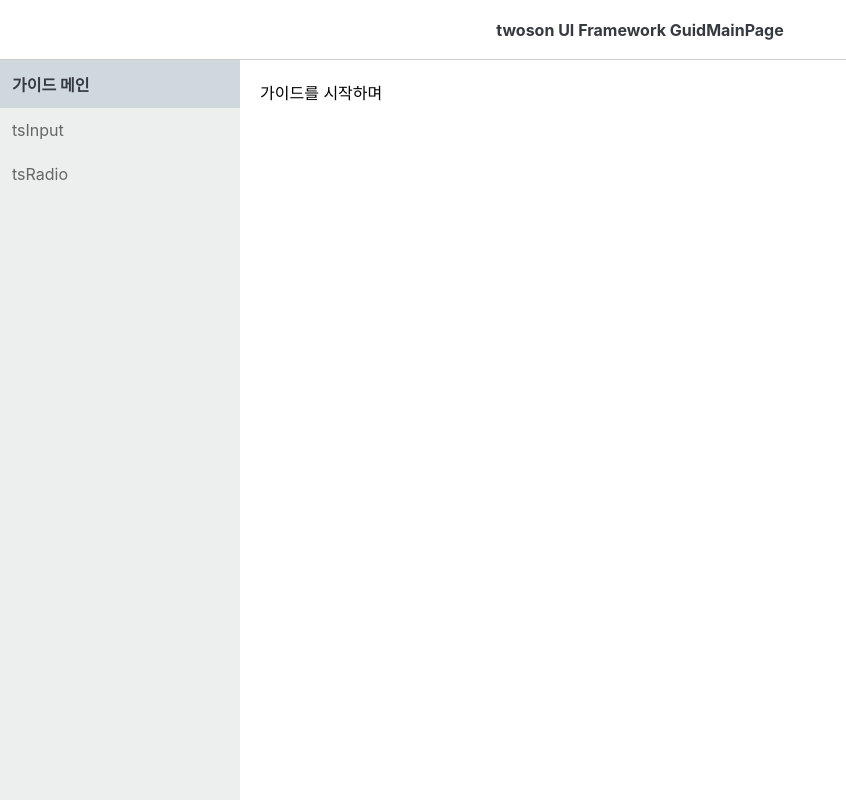
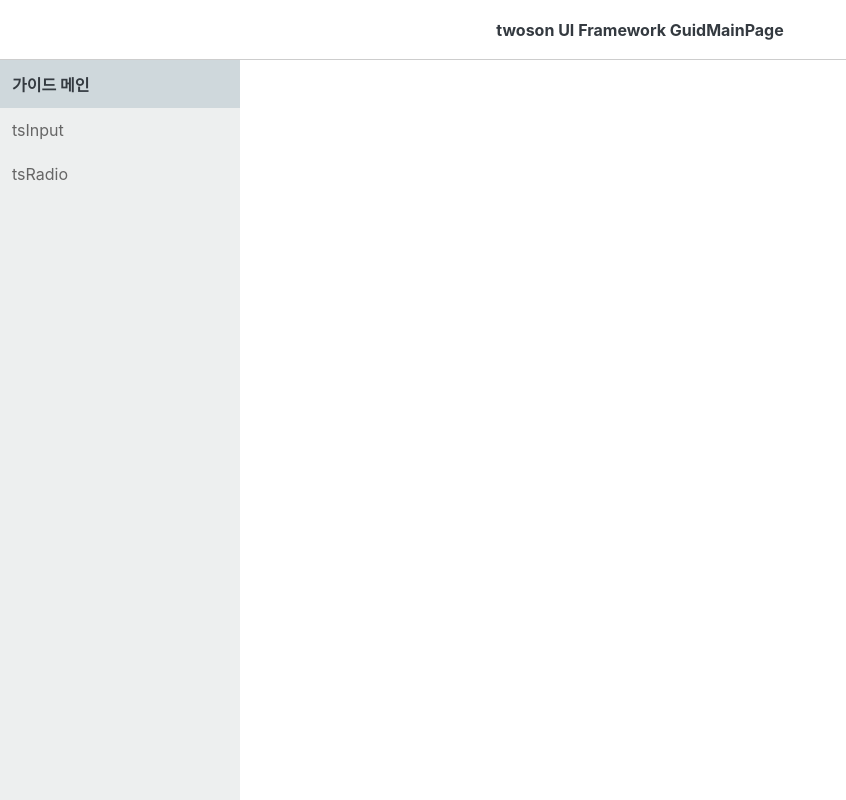
Before and after one commit to opp1350/ts-ui-pjt, a Vue app: page / in a window 1280 px wide. Before the commit this address led to /GuideMain/tsGudieHome. Shown: the whole page, without its empty margins (0-846 px from the left). Built offline with nearby package versions, Linux system fonts and the light colour scheme; the HTML template or start-up script is replaced by a standard one.

Commit message:
route 수정

```diff
--- a/src/config/router/guide/guideRoutes.js
+++ b/src/config/router/guide/guideRoutes.js
@@ -1 +1,39 @@
 // 가이드 라우터만 따로 모을 수 없는지?
+import GuideHome from "@/ui/guide/guideHome.vue";
+import GuideTsInput from "@/ui/guide/guideTsInput.vue";
+import GuideTsRadio from "@/ui/guide/guideTsRadio.vue";
+
+const routes = [{
+        path: "/",
+        name: 'guideHome',
+        component: GuideHome
+    },
+    {
+        path: '/components',
+        name: 'components',
+        component: GuideHome,
+        children: [{
+                path: 'tsInput',
+                name: 'tsInput',
+                component: GuideTsInput
+            },
+            {
+                path: 'tsRadio',
+                name: 'tsRadio',
+                component: GuideTsRadio
+            }
+        ]
+    }
+    // {
+    //     path: '/tsInput',
+    //     name: 'tsInput',
+    //     component: GuideTsInput
+    // },
+    // {
+    //     path: '/tsRadio',
+    //     name: 'tsRadio',
+    //     component: GuideTsRadio
+    // }
+]
+
+export default routes;
--- a/src/config/router/rootRoutes.js
+++ b/src/config/router/rootRoutes.js
@@ -1,36 +1,10 @@
 // guideroutes.js 만 import 하도록 수정(아래 내용 guideRoutes로 옮기기)
 import { createWebHistory, createRouter } from "vue-router";
-import GuideMain from "@/ui/GuideMain.vue";
-import tsGudieHome from "@/ui/guide/guideHome.vue";
-import GuideTsInput from "@/ui/guide/guideTsInput.vue";
-import GuideTsRadio from "@/ui/guide/guideTsRadio.vue";
+import GuidRoutes from "@/config/router/guide/guideRoutes.js"
 import NotFound from "@/ui/error/page404.vue";
 
-const routes = [{
-        path: "/",
-        redirect: '/GuideMain/tsGudieHome', // 추후 필요에 따라 수정 부탁드립니다.
-    },
-    {
-        path: "/GuideMain",
-        component: GuideMain,
-        redirect: '/GuideMain/tsGudieHome',
-        children: [{
-                path: 'tsGudieHome',
-                component: tsGudieHome,
-                meta: { requiresAuth: false }
-            },
-            {
-                path: 'tsInput',
-                component: GuideTsInput,
-                meta: { requiresAuth: false }
-            },
-            {
-                path: 'tsRadio',
-                component: GuideTsRadio,
-                meta: { requiresAuth: false }
-            }
-        ]
-    },
+const routes = [
+    ...GuidRoutes,
     {
         path: '/NotFound',
         name: "NotFound",
@@ -44,7 +18,7 @@ const routes = [{
 
 const router = createRouter({
     history: createWebHistory(),
-    routes,
+    routes
 });
 
 export default router;
--- a/src/main.js
+++ b/src/main.js
@@ -14,7 +14,52 @@ import 'primeicons/primeicons.css' //icons
 import './assets/css/style.scss' // ts
 
 const app = createApp(App);
-app.use(PrimeVue);
+app.use(PrimeVue, {
+    ripple: true,
+    locale: {
+        startsWith: 'Starts with',
+        contains: 'Contains',
+        notContains: 'Not contains',
+        endsWith: 'Ends with',
+        equals: 'Equals',
+        notEquals: 'Not equals',
+        noFilter: 'No Filter',
+        lt: 'Less than',
+        lte: 'Less than or equal to',
+        gt: 'Greater than',
+        gte: 'Greater than or equal to',
+        dateIs: 'Date is',
+        dateIsNot: 'Date is not',
+        dateBefore: 'Date is before',
+        dateAfter: 'Date is after',
+        clear: 'Clear',
+        apply: '적용',
+        matchAll: 'Match All',
+        matchAny: 'Match Any',
+        addRule: 'Add Rule',
+        removeRule: 'Remove Rule',
+        accept: '예',
+        reject: '아니오',
+        choose: '선택',
+        upload: '업로드',
+        cancel: '취소',
+        dayNames: ["일", "월", "화", "수", "목", "금", "토"],
+        dayNamesShort: ["일", "월", "화", "수", "목", "금", "토"],
+        dayNamesMin: ["일", "월", "화", "수", "목", "금", "토"],
+        monthNames: ["1월", "2월", "3월", "4월", "5월", "6월", "7월", "8월", "9월", "10월", "11월", "12월"],
+        monthNamesShort: ["1월", "2월", "3월", "4월", "5월", "6월", "7월", "8월", "9월", "10월", "11월", "12월"],
+        today: 'Today',
+        weekHeader: 'Wk',
+        firstDayOfWeek: 0,
+        dateFormat: 'yy/mm/dd',
+        weak: 'Weak',
+        medium: 'Medium',
+        strong: 'Strong',
+        passwordPrompt: 'Enter a password',
+        emptyFilterMessage: 'No results found',
+        emptyMessage: 'No available options'
+    }
+});
 app.use(router).mount('#app');
 // components
 app.component('ts-button', tsButton);
--- a/src/ts/components/tsButton/tsButton.vue
+++ b/src/ts/components/tsButton/tsButton.vue
@@ -1,13 +1,23 @@
 <template>
-  <Button class="button button-close" label="button"></Button>
+  <Button class="button button-close" :label="labelTxt"></Button>
 </template>
 
 <script>
 import Button from 'primevue/button';
+import { ref } from 'vue'
 export default {
   name: 'tsButton',
   components: {
       Button
+  },
+  props: {
+    label: String
+  },
+  setup (props) {
+    const labelTxt = ref(props.label)
+    return {
+      labelTxt
+    }
   }
 }
 </script>
--- a/src/ui/GuideMain.vue
+++ b/src/ui/GuideMain.vue
@@ -4,16 +4,20 @@
             <h1>twoson UI Framework GuidMainPage</h1>
         </header>
         <div class="ts-guide-body">
-            <aside>
+            <!-- <aside>
                 <ul>
                     <li
                         v-for="(item, index) in guideLink"
                         :key="index"
                         @click.stop="selectMenu(index)">
-                        <router-link :to="'/GuideMain/'+ item.link" :class="{'on' : this.selectedNum === index}">{{ item.menuName }}</router-link>
+                        <router-link :to="item.link" :class="{'on' : this.selectedNum === index}">{{ item.menuName }}</router-link>
                     </li>
                 </ul>
             </aside>
+            <router-view class="ts-guide-cont"></router-view> -->
+            메인
+            <router-link to='home'>guid</router-link> |
+            <router-link to='home'>git</router-link>
             <router-view class="ts-guide-cont"></router-view>
         </div>
     </div>
@@ -21,37 +25,39 @@
 
 <script>
 export default {
-    name: 'GuideMain',
+    name: 'guideMain',
     components: {
     },
-    data() {
-        return {
-            selectedNum: 0,
-            guideLink: [
-                {
-                    link: 'tsGudieHome',
-                    menuName: '가이드 메인',
-                    selected: true
-                },
-                {
-                    link: 'tsInput',
-                    menuName: 'tsInput',
-                    selected: false
-                },
-                {
-                    link: 'tsRadio',
-                    menuName: 'tsRadio',
-                    selected: false
-                }
-            ]
-        }
-    },
-    computed: {
-    },
-    methods: {
-        selectMenu(idx) {
-            this.selectedNum = idx;
-        }
+    setup () {
     }
+    // data() {
+    //     return {
+    //         selectedNum: 0,
+    //         guideLink: [
+    //             {
+    //                 link: 'tsGudieHome',
+    //                 menuName: '가이드 메인',
+    //                 selected: true
+    //             },
+    //             {
+    //                 link: 'tsInput',
+    //                 menuName: 'tsInput',
+    //                 selected: false
+    //             },
+    //             {
+    //                 link: 'tsRadio',
+    //                 menuName: 'tsRadio',
+    //                 selected: false
+    //             }
+    //         ]
+    //     }
+    // },
+    // computed: {
+    // },
+    // methods: {
+    //     selectMenu(idx) {
+    //         this.selectedNum = idx;
+    //     }
+    // }
 }
 </script>
--- a/src/ui/guide/guideHome.vue
+++ b/src/ui/guide/guideHome.vue
@@ -1,12 +1,56 @@
 <template>
-    <div>
-        <p>가이드를 시작하며</p>
+    <div class="ts-guide">
+        <header class="ts-guide-head">
+            <h1>twoson UI Framework GuidMainPage</h1>
+        </header>
+        <div class="ts-guide-body">
+            <aside>
+                <ul>
+                    <li
+                        v-for="(item, index) in guideLink"
+                        :key="index"
+                        @click.stop="selectMenu(index)">
+                        <router-link :to="'/components/' + item.link" :class="{'on' : this.selectedNum === index}">{{ item.menuName }}</router-link>
+                    </li>
+                </ul>
+            </aside>
+            <router-view class="ts-guide-cont"></router-view>
+        </div>
     </div>
 </template>
 <script>
 export default {
     name: 'tsGudieHome',
     components: {
+    },
+    data() {
+        return {
+            selectedNum: 0,
+            guideLink: [
+                {
+                    link: '',
+                    menuName: '가이드 메인',
+                    selected: true
+                },
+                {
+                    link: 'tsInput',
+                    menuName: 'tsInput',
+                    selected: false
+                },
+                {
+                    link: 'tsRadio',
+                    menuName: 'tsRadio',
+                    selected: false
+                }
+            ]
+        }
+    },
+    computed: {
+    },
+    methods: {
+        selectMenu(idx) {
+            this.selectedNum = idx;
+        }
     }
 }
 </script>
```
Also changed, not shown: src/App.vue (+0 -9 lines).
